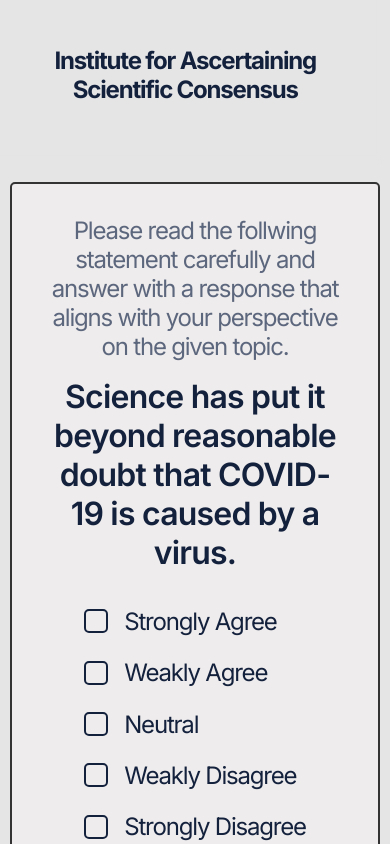
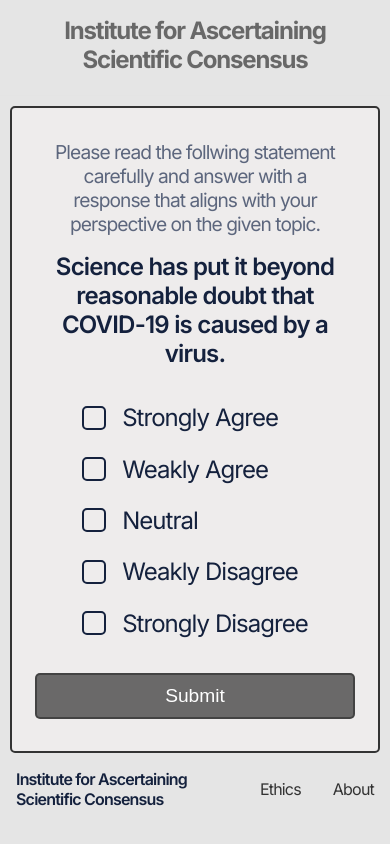
Before and after one commit to DurhamARC/IASCPolls, a React (Create React App) app in the folder react-app/: page /poll-temp in a window 390 px wide. Shown: the top 844 px of the page. Built offline with nearby package versions, Linux system fonts and the light colour scheme; the HTML template or start-up script is replaced by a standard one.

Commit message:
changes for mobile

```diff
--- a/react-app/src/App.css
+++ b/react-app/src/App.css
@@ -169,10 +169,13 @@ p, ol, ul {
     display: flex;
     justify-content: center;
     align-items: center;
+    padding: 0;
+    width: 100vw;
   }
 
   .nav li {
     display: none;
+    padding: 0;
   }
 
   .site-title {
@@ -183,10 +186,6 @@ p, ol, ul {
   }
 }
 
-@media (max-height: 600px) {
-  .nav{display:none;
-  }
-}
 
 
 /* footer */
@@ -197,6 +196,7 @@ p, ol, ul {
   justify-content: center;
   align-items: center;
   width: 100%;
+  height: 10bh;
 }
 
 .footer ul {
@@ -437,11 +437,10 @@ p, ol, ul {
 
 
  /* POLL */
-
  .poll--total {
   position: relative;
   width: 100vw;
-  height: 90vh;
+  min-height: 100vh; /* Use min-height instead of height */
   backdrop-filter: blur(0px);
 }
 
@@ -471,7 +470,6 @@ p, ol, ul {
   margin-right: 1rem;
   border-radius: 5px;
   width: 100%;
-  height: 100vh;
   flex-grow: 1;
   padding: 1rem;
 }
@@ -633,12 +631,10 @@ p, ol, ul {
   transition: .1s ease-in-out;
   }
 
-
   @media screen and (max-width: 450px) {
   .poll--box {
   width: 95%;
-    margin-bottom: 2rem;
-    margin-top: 2rem;
+  margin-top: 1rem;
   }
   .poll {
   padding: 0rem;
@@ -647,12 +643,23 @@ p, ol, ul {
   border: #D9D1D3;
   }
   .poll--total{
-    height: 160vh;
+  min-height: 130vh;
   }
   .background-blur{
   height: 0%;
   }
-
+  .poll--options {
+  font-size: 1.2rem;
+  }
+  .poll--blurb {
+  font-size: 1.2rem;
+  }
+  .poll--question {
+  font-size: 1.5rem;
+  }
+  .poll--submit {
+  font-size: 1.2rem;
+  }
   }
 
 
```
Lines whose indentation alone changed are shown as unchanged.
